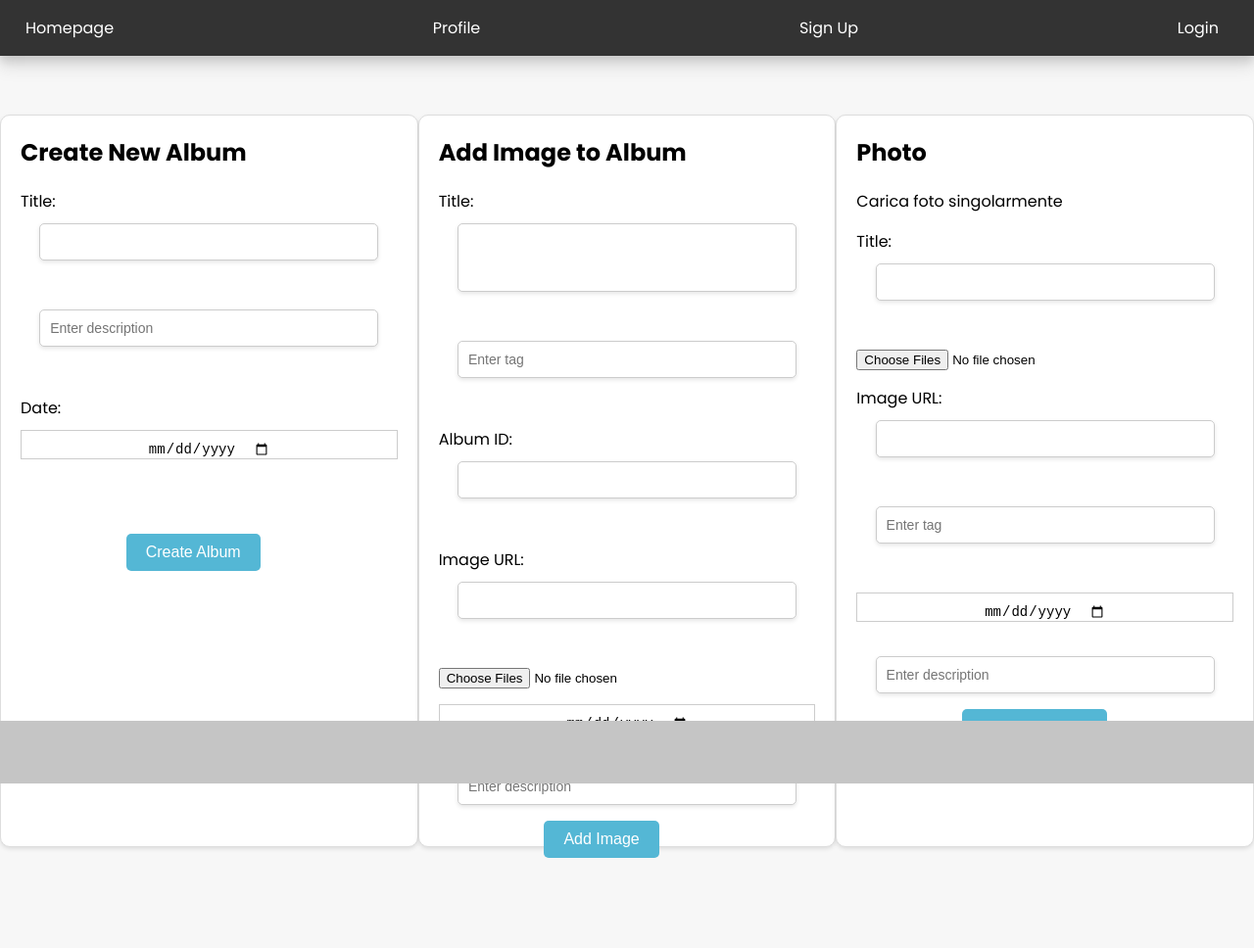
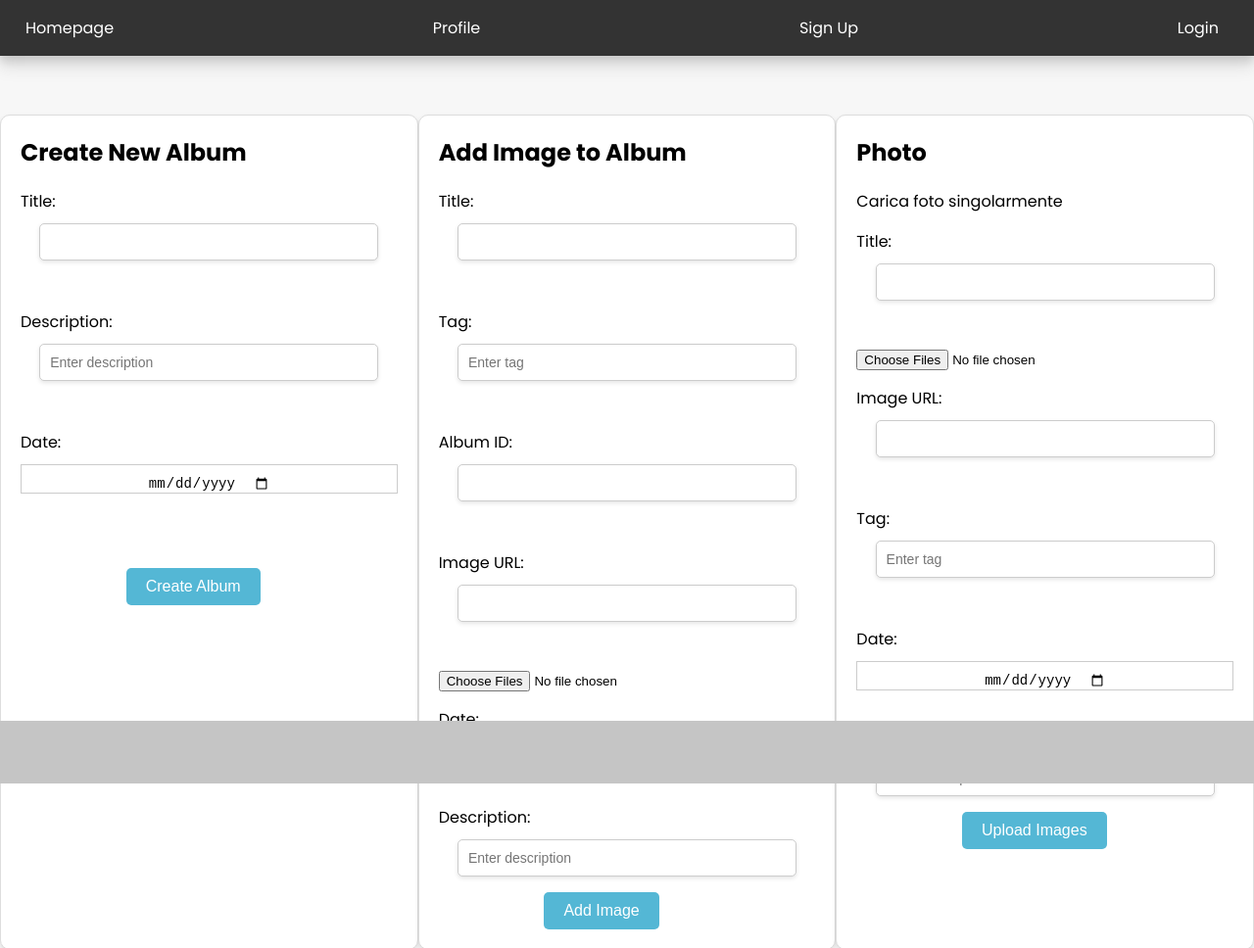
Before and after one commit to ChristianSuriano/GALLERYplus, a plain HTML site: page pages/profile.html in a window 1280 px wide. Shown: the top 968 px of the page at 98% size. Drawn offline with Linux system fonts and the light colour scheme.

Commit message:
fix(vb): fixato creazione album e inserimento foto in album tramite url

```diff
--- a/album.js
+++ b/album.js
@@ -47,9 +47,9 @@ document.addEventListener("DOMContentLoaded", function () {
   // Invio del form per creare un album
   albumForm.addEventListener("submit", function (event) {
     event.preventDefault();
-    const title = document.getElementById("title").value;
-    const description = document.getElementById("description").value;
-    const date = document.getElementById("date").value;
+    const title = document.getElementById("albumTitle").value;
+    const description = document.getElementById("albumDescription").value;
+    const date = document.getElementById("albumDate").value;
     controller.createAlbum(title, description, date);
     displayAlbums();
     albumForm.reset();
@@ -59,7 +59,7 @@ document.addEventListener("DOMContentLoaded", function () {
   imageForm.addEventListener("submit", function (event) {
     event.preventDefault();
     const albumId = document.getElementById("albumId").value;
-    const image = document.getElementById("image").value;
+    const image = document.getElementById("imageUrl").value;
     controller.addImage(albumId, image);
     displayAlbums();
     imageForm.reset();
--- a/pages/profile.html
+++ b/pages/profile.html
@@ -27,18 +27,19 @@
       <div class="container-a">
         <h2>Create New Album</h2>
         <form id="albumForm">
-          <label for="title">Title:</label>
-          <input type="text" id="title" name="title" required /><br /><br />
+          <label for="albumTitle">Title:</label>
+          <input type="text" id="albumTitle" name="title" /><br /><br />
 
+          <label for="albumDescription">Description:</label>
           <input
             type="text"
-            id="descriptionInput"
+            id="albumDescription"
             placeholder="Enter description"
           />
           <br /><br />
 
-          <label for="date">Date:</label>
-          <input type="date" id="date" name="date" /><br /><br />
+          <label for="albumDate">Date:</label>
+          <input type="date" id="albumDate" name="date" /><br /><br />
 
           <button type="submit" class="upload-button">Create Album</button>
         </form>
@@ -46,23 +47,28 @@
 
       <div class="container-a">
         <h2>Add Image to Album</h2>
-        <label for="title">Title:</label>
-        <input type="text" id="title" name="title" required /><br /><br />
         <form id="imageForm">
-          <input type="text" id="tagInput" placeholder="Enter tag" required />
+          <label for="imageTitle">Title:</label>
+          <input type="text" id="imageTitle" name="title" /><br /><br />
+
+          <label for="imageTag">Tag:</label>
+          <input type="text" id="imageTag" placeholder="Enter tag" />
           <br /><br />
           <label for="albumId">Album ID:</label>
-          <input type="text" id="albumId" name="albumId" required /><br /><br />
+          <input type="text" id="albumId" name="albumId" /><br /><br />
 
-          <label for="image">Image URL:</label>
-          <input type="text" id="image" name="image" required /><br /><br />
+          <label for="imageUrl">Image URL:</label>
+          <input type="text" id="imageUrl" name="image" /><br /><br />
 
-          <input type="file" id="imageInput" multiple />
+          <input type="file" id="imageInputFile" multiple />
 
-          <input type="date" id="dateInput" placeholder="Select date" /><br />
+          <label for="imageDate">Date:</label>
+          <input type="date" id="imageDate" placeholder="Select date" /><br />
+
+          <label for="imageDescription">Description:</label>
           <input
             type="text"
-            id="descriptionInput"
+            id="imageDescription"
             placeholder="Enter description"
           />
 
@@ -74,18 +80,26 @@
         <h2>Photo</h2>
         <p>Carica foto singolarmente</p>
         <form id="photo-form">
-          <label for="title">Title:</label>
-          <input type="text" id="title" name="title" required /><br /><br />
-          <input type="file" id="imageInput" multiple />
-          <label for="image">Image URL:</label>
-          <input type="text" id="image" name="image" required /><br /><br />
-          <input type="text" id="tagInput" placeholder="Enter tag" required />
+          <label for="photoTitle">Title:</label>
+          <input type="text" id="photoTitle" name="title" /><br /><br />
+          <input type="file" id="photoImageInput" multiple />
+
+          <label for="photoImageUrl">Image URL:</label>
+          <input type="text" id="photoImageUrl" name="image" /><br /><br />
+
+          <label for="photoTag">Tag:</label>
+          <input type="text" id="photoTag" placeholder="Enter tag" />
           <br /><br />
-          <input type="date" id="dateInput" placeholder="Select date" /><br />
+          <label for="photoDate">Date:</label>
+          <input type="date" id="photoDate" placeholder="Select date" /><br />
+
+          <label for="photoDescription">Description:</label>
           <input
             type="text"
-            id="descriptionInput"
-            placeholder="Enter description" />
+            id="photoDescription"
+            placeholder="Enter description"
+          />
+
           <button id="uploadButton" class="upload-button" type="button">
             Upload Images
           </button>
```
